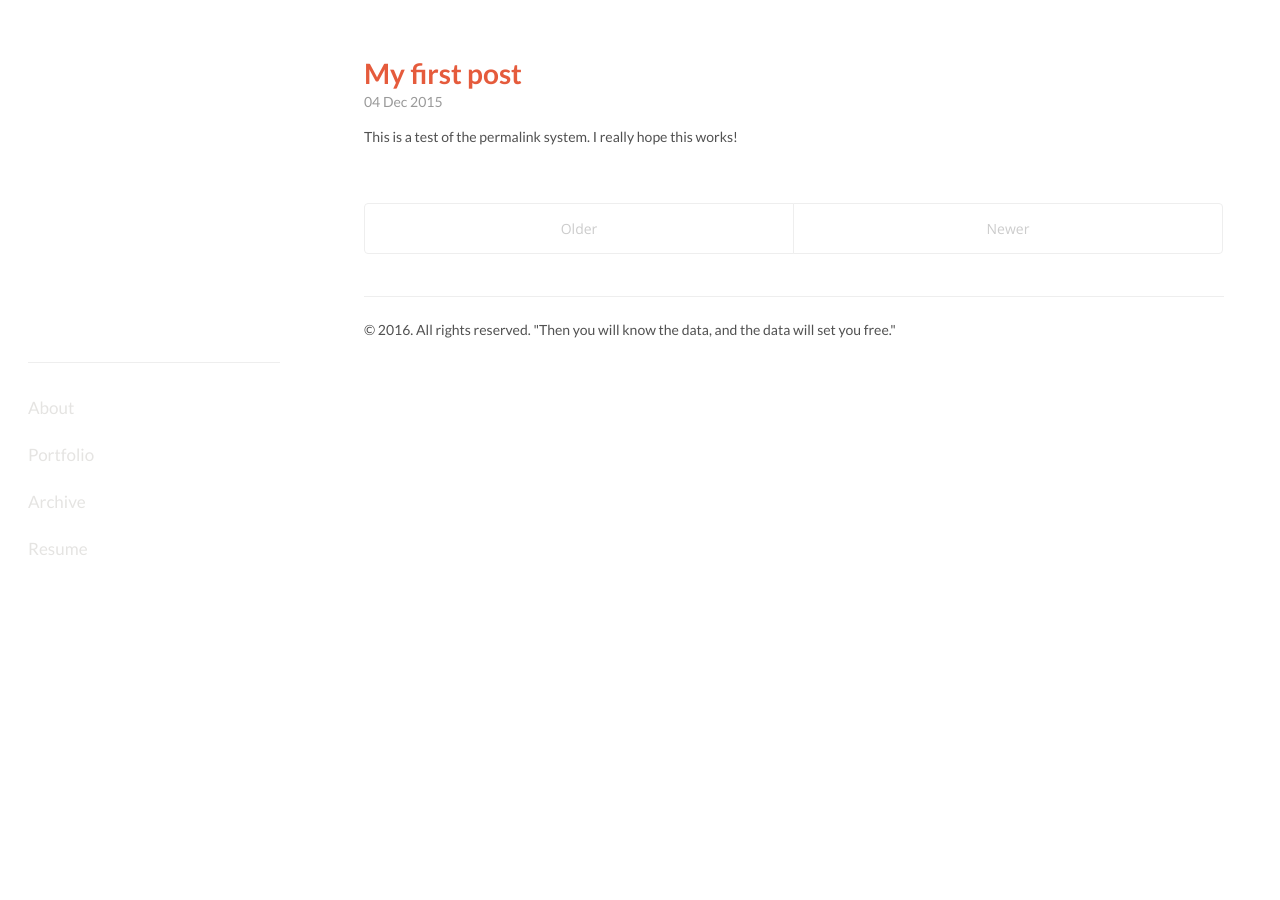
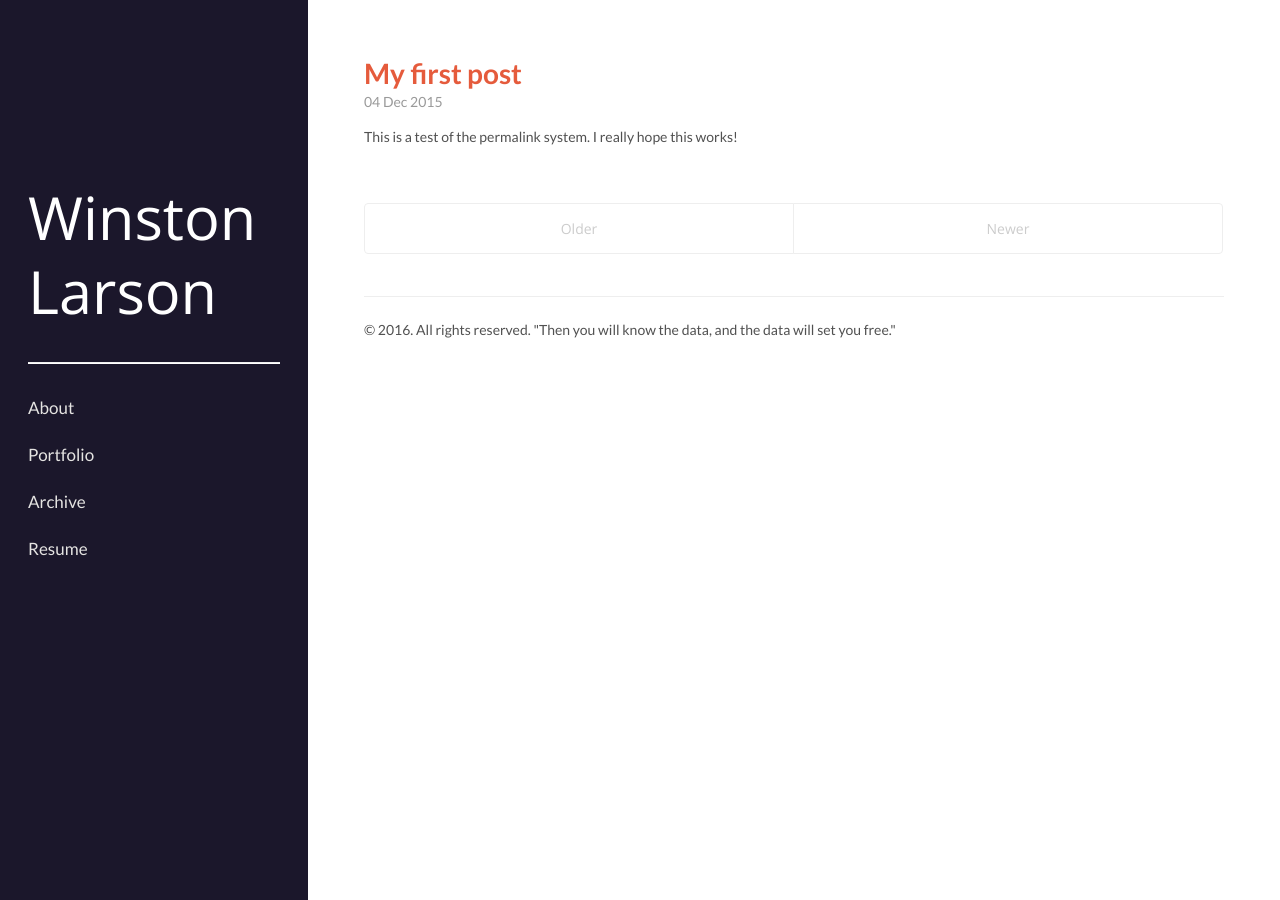
Before and after one commit to winstonlarson/old_website, a Jekyll site: the page built from index.html, in a window 1280 px wide. Built offline with Jekyll 4.4.1, drawn with Linux system fonts in a browser that asks for light colours; some web fonts are replaced; the list of posts is cut into pages by our own code.

Commit message:
oops - color change

```diff
--- a/public/css/hyde.css
+++ b/public/css/hyde.css
@@ -63,7 +63,7 @@ html {
   text-align: left;
   padding: 2rem 1rem;
   color: rgba(255,255,255,.5);
-  background-color: ##1B172B;
+  background-color: #1B172B;
 }
 @media (min-width: 48em) {
   .sidebar {
```
